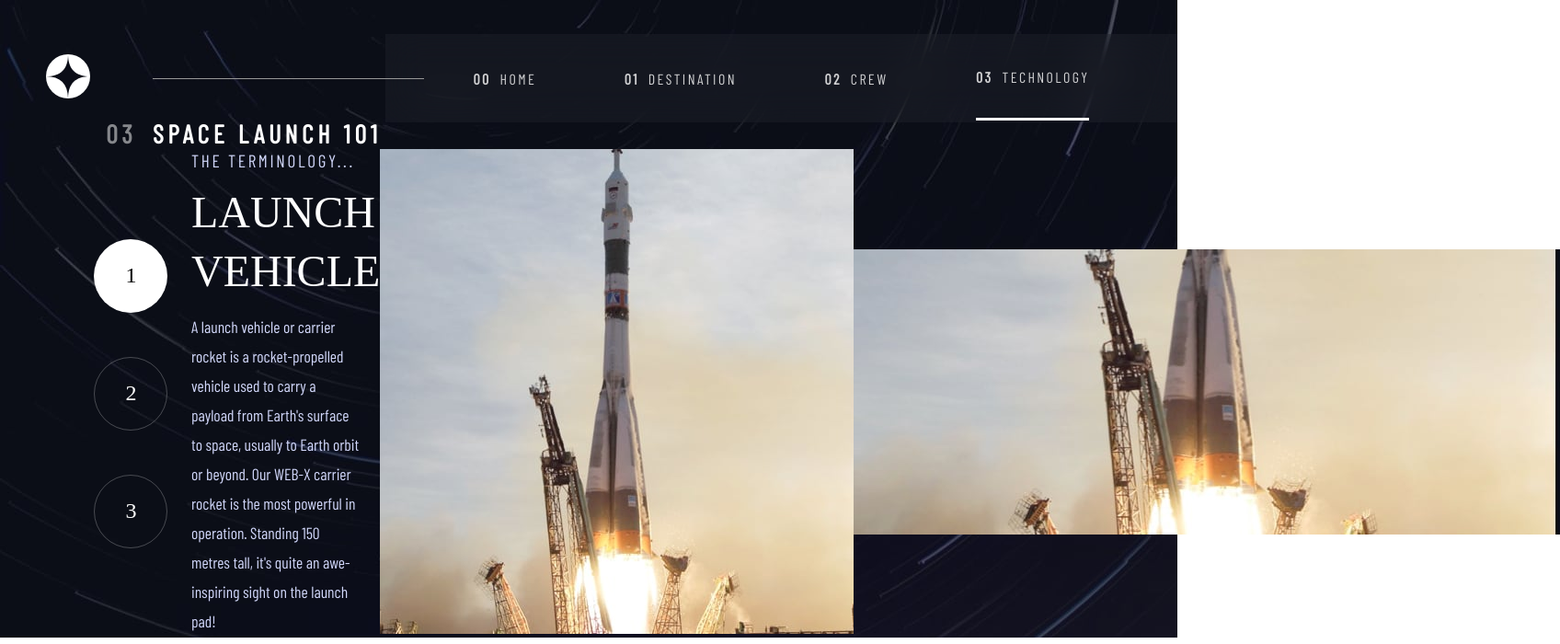
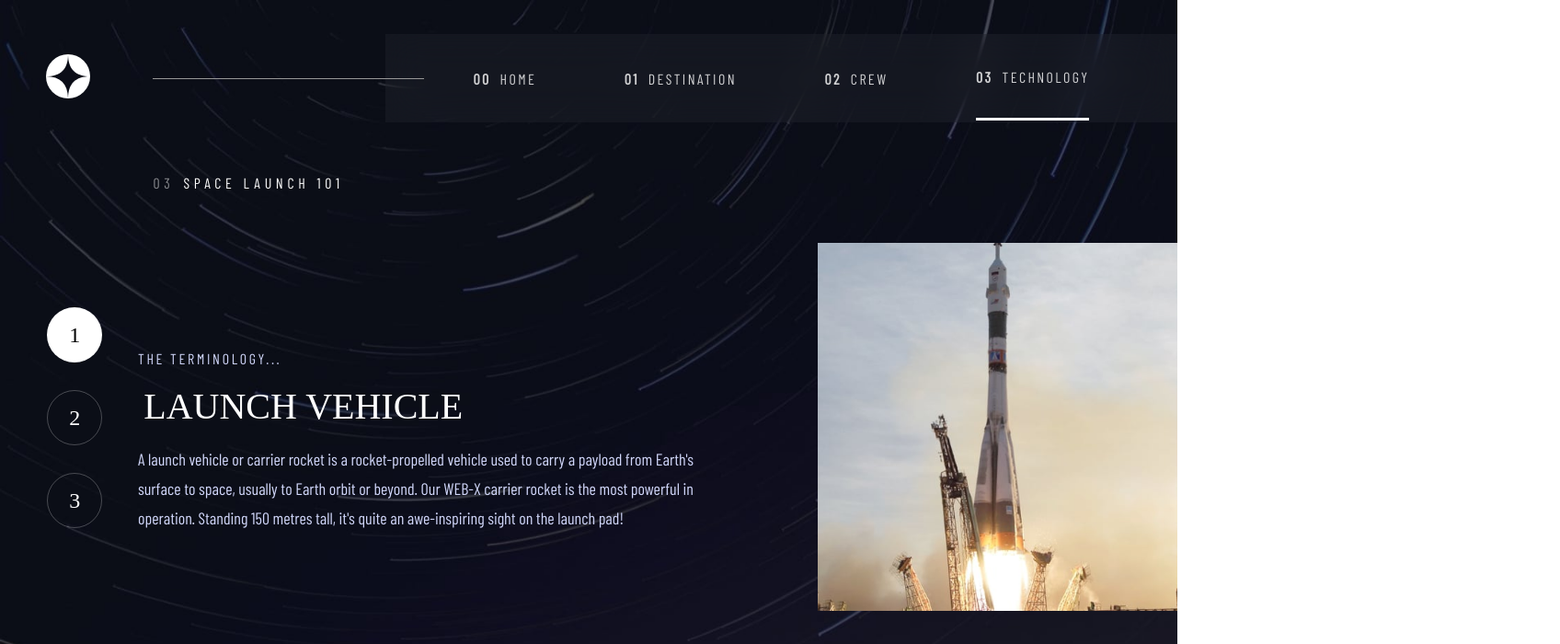
Before and after one commit to cruzpyu/space-tourism, a React (Create React App) app: page /technology in a window 1280 px wide. Shown: the top 700 px of the page at 92% size, 1696 px wide, since content can reach past the window. Built offline with nearby package versions, Linux system fonts and the light colour scheme; a web font is replaced by a local one.

Commit message:
finish adding breakpoints

```diff
--- /dev/null
+++ b/src/pages/Technology/breakpoints.css
@@ -0,0 +1,115 @@
+@media (min-width: 768px) {
+    .tech__container {
+        background-image: url("../../assets/technology/background-technology-tablet.jpg");
+        padding: 20% 0 10% 0;
+    }
+
+    .title-container {
+        display: flex;
+        justify-content: flex-start;
+        width: 100%;
+        padding-left: 5%;
+    }
+
+    .tech__button {
+        height: 60px;
+        font-size: 1.5rem;
+        width: 60px;
+    }
+
+    .tech__buttons {
+        padding: 7% 28%;
+    }
+
+    .tech__name {
+        font-size: 2.5rem;
+        line-height: 3.5rem;
+    }
+
+    .tech__description {
+        padding: 0 10%;
+    }
+}
+
+@media (min-width: 1024px) {
+    .tech__container {
+        background-image: url("../../assets/technology/background-technology-desktop.jpg");
+
+        flex-direction: row;
+        width: 100vw;
+        height: 100vh;
+    }
+
+    .title-container {
+        position: absolute;
+        top: 22%;
+        left: 8%;
+        width: auto;
+    }
+
+    .tech__buttons {
+        flex-direction: column;
+        position: absolute;
+        top: 38%;
+        left: 4%;
+        padding: 0;
+        height: 300px;
+        font-size: 2rem;
+    }
+
+    .tech__picture-portrait {
+        display: flex;
+        order: 3;
+        height: 400px;
+        width: 430px;
+    }
+
+    .tech__picture-landscape {
+        display: none;
+    }
+
+    .tech__info {
+        width: 70%;
+        margin: 30px 0 0 150px;
+        text-align: left;
+    }
+
+    .tech__name {
+        font-size: 2.5rem;
+    }
+
+    .tech__description {
+        padding: 0;
+        text-align: left;
+        font-size: 1.125rem;
+    }
+}
+
+@media (min-width: 1440px) {
+    .tech__picture-portrait {
+        height: 515px;
+        width: 527px;
+    }
+    .tech__title {
+        font-size: 1.5rem;
+    }
+
+    .tech__info {
+        width: 60%;
+        margin: 10px 0 0 250px;
+    }
+    .tech__name {
+        font-size: 3.5rem;
+        line-height: 5rem;
+    }
+    .tech__button {
+        height: 80px;
+        font-size: 2rem;
+        width: 80px;
+    }
+    .tech__buttons {
+        top: 33%;
+        height: 380px;
+
+    }
+}
--- a/src/pages/Technology/index.jsx
+++ b/src/pages/Technology/index.jsx
@@ -1,4 +1,5 @@
 import "./styles.css";
+import "./breakpoints.css";
 import data from "../../data.json";
 import { useState } from "react";
 
@@ -13,6 +14,12 @@ export default function Technology() {
       <div className="title-container">
         <h1 className="tech__title">Space Launch 101</h1>
       </div>
+      <div className="tech__picture-portrait">
+          <img src={images.portrait} alt={name} />
+        </div>
+        <div className="tech__picture-landscape">
+          <img src={images.landscape} alt={name} />
+        </div>
       <div className="content-container">
         <div className="tech__buttons">
           {technology.map((item, index) => (
@@ -31,12 +38,7 @@ export default function Technology() {
           <h2 className="tech__name">{name}</h2>
           <h2 className="tech__description">{description}</h2>
         </div>
-        <div className="tech__picture-portrait">
-          <img src={images.portrait} alt={name} />
-        </div>
-        <div className="tech__picture-landscape">
-          <img src={images.landscape} alt={name} />
-        </div>
+
       </div>
     </div>
   );
--- a/src/pages/Technology/styles.css
+++ b/src/pages/Technology/styles.css
@@ -1,12 +1,27 @@
-  .tech__container {
-    background-image: url("../../assets/technology/background-technology-desktop.jpg");
-    padding-top: 10%;
+.tech__container {
+    background-image: url("../../assets/technology/background-technology-mobile.jpg");
+    background-size: cover;
+    background-repeat: no-repeat;
+    height: 100%;
+    padding: 30% 0 10% 0;
+    display: flex;
+    align-items: center;
+    flex-direction: column;
+}
+
+.tech__picture-portrait {
+    display: none;
+}
+
+.tech__picture-landscape img {
+    width: 100%;
+    height: 100%;
 }
 
 .content-container {
-    align-items: center;
     display: flex;
-    justify-content: space-between;
+    flex-direction: column;
+    text-align: center;
 }
 
 .tech__button {
@@ -15,77 +30,75 @@
     border-radius: 50%;
     color: var(--white);
     font-family: "Bellefair", serif;
-    font-size: 1.5rem;
-    height: 80px;
-    margin: 30% 0;
+    font-size: 1rem;
+    height: 40px;
     text-align: center;
-    width: 80px;
+    width: 40px;
 }
 
 .button-active {
-    background-color: white;
+    background-color: var(--white);
     color: black;
 }
 
 .tech__buttons button:hover {
-    border: 1px solid white;
+    border: 1px solidvar(--white);
     transition: all ease 0.5s;
-}
-
-.tech__info {
-    margin-left: 2%;
-    width: 45%;
 }
 
 .tech__buttons {
     display: flex;
-    flex-direction: column;
-    margin-left: 8%;
-    width: auto;
+    justify-content: space-evenly;
+    padding: 7% 15%;
 }
 
 .tech__title {
-    color: #FFFFFF;
-    font-family: 'Barlow Condensed';
-    font-size: 28px;
-    letter-spacing: 4.725px;
-    line-height: 34px;
-    margin-left: 9%;
-    text-transform: uppercase;
+    color: var(--white);
+    font-family: "Barlow Condensed";
+    font-size: 1rem;
+    font-weight: 100;
+    letter-spacing: 0.2953rem;
+    line-height: 2.125rem;
+    padding: 3% 0;
 }
 
 .tech__title::before {
     content: "03";
-    font-weight: 700;
-    margin-right: 1.5%;
     opacity: 0.5;
+    margin-right: 10px;
 }
 
 .tech__subtitle {
-    color: #D0D6F9;
-    font-family: 'Barlow Condensed';
-    font-size: 1.2rem;
+    color: var(--soft-purple);
+    font-family: "Barlow Condensed";
+    font-size: 1rem;
     font-weight: 400;
-    letter-spacing: 2.7px;
+    letter-spacing: 0.1688rem;
     line-height: 1.4rem;
-    text-transform: uppercase;
 }
 
 .tech__name {
-    color: #FFFFFF;
+    color: var(--white);
     font-family: "Bellefair", serif;
-    font-size: 3rem;
+    font-size: 2rem;
     font-weight: 400;
-    line-height: 64px;
-    margin: 6% 0;
-    text-transform: uppercase;
+    line-height: 2.5rem;
+    padding: 2% 1%;
+
 }
 
 .tech__description {
-    color: #D0D6F9;
-    font-family: 'Barlow condensed';
-    font-size: 1.1rem;
+    color: var(--soft-purple);
+    font-family: "Barlow condensed";
+    font-size: 1rem;
     font-weight: lighter;
     line-height: 2rem;
-    width: 90%;
+    text-align: center;
+    padding: 0 3%;
 }
+
+.tech__name,
+.tech__subtitle,
+.tech__title {
+    text-transform: uppercase;
+}
```
